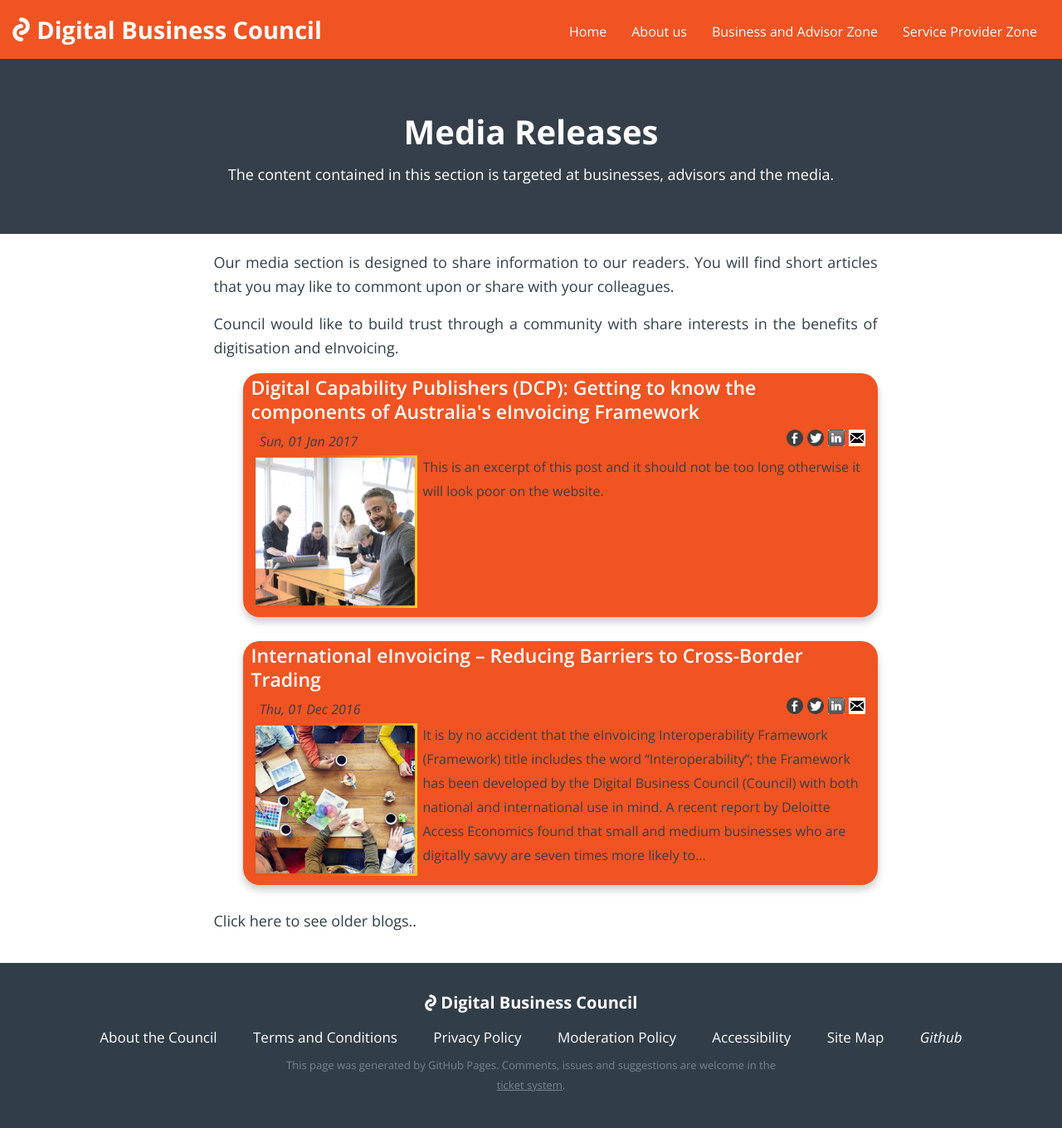
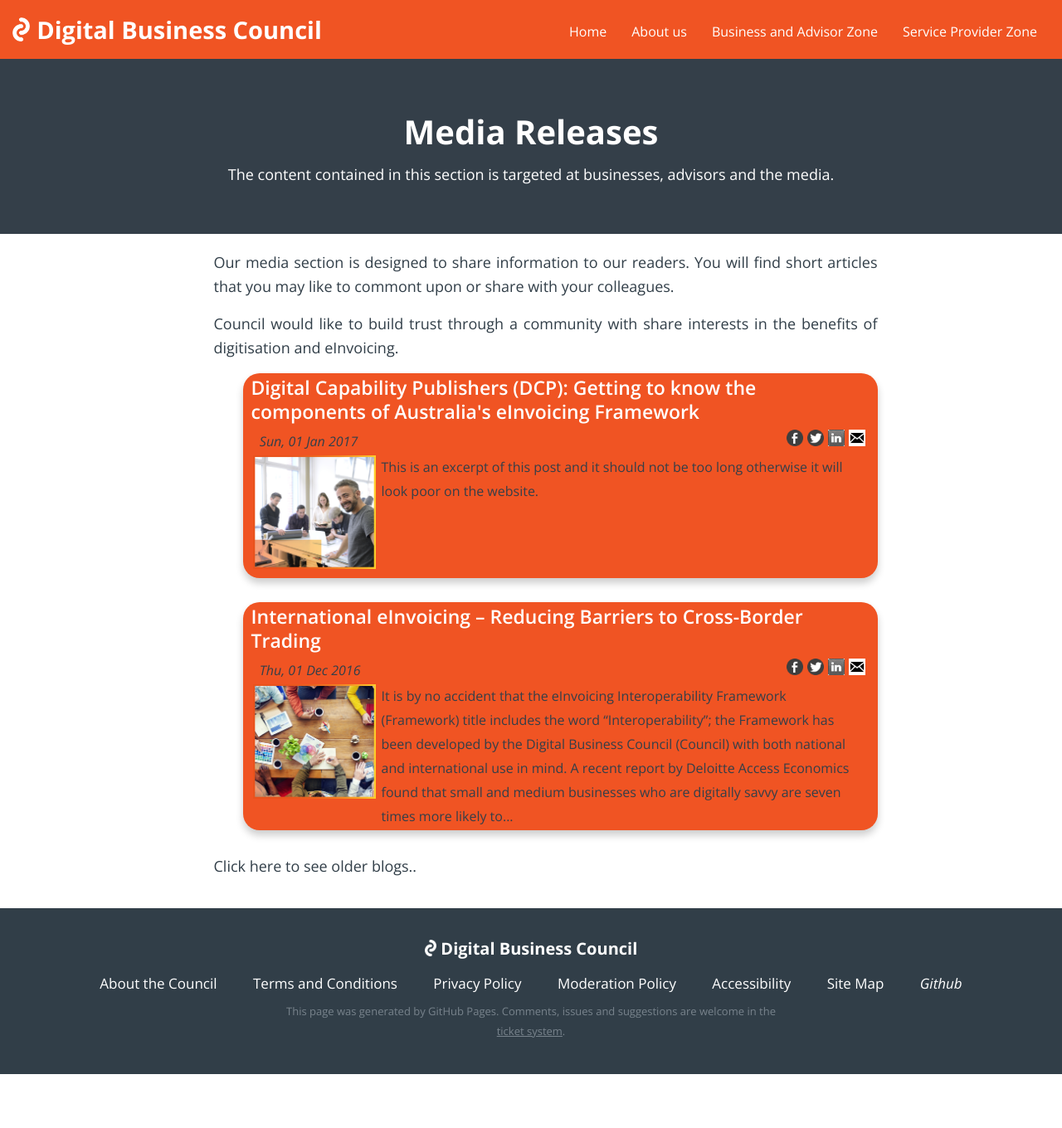
Before and after one commit to Digital-Business-Council/Digital-Business-Council.github.io, a Jekyll site: the page built from pages/business-zone/blogs/learning-centre.md, in a window 1280 px wide. Shown: the whole page at 83% size. Built offline with Jekyll 4.4.1, drawn with Linux system fonts in a browser that asks for light colours; after the commit the page ends 1295 px from its top, so only the background shows below that.

Commit message:
Update learning-centre.md

```diff
--- a/pages/business-zone/blogs/learning-centre.md
+++ b/pages/business-zone/blogs/learning-centre.md
@@ -30,7 +30,7 @@
     </td>
     </tr>
     <tr>
-    <td width="200px">
+    <td width="150px">
     <img src="{{ blog-page.excerpt-image | absolute_url }}" />
     </td>
     <td width="5px"></td>
```
